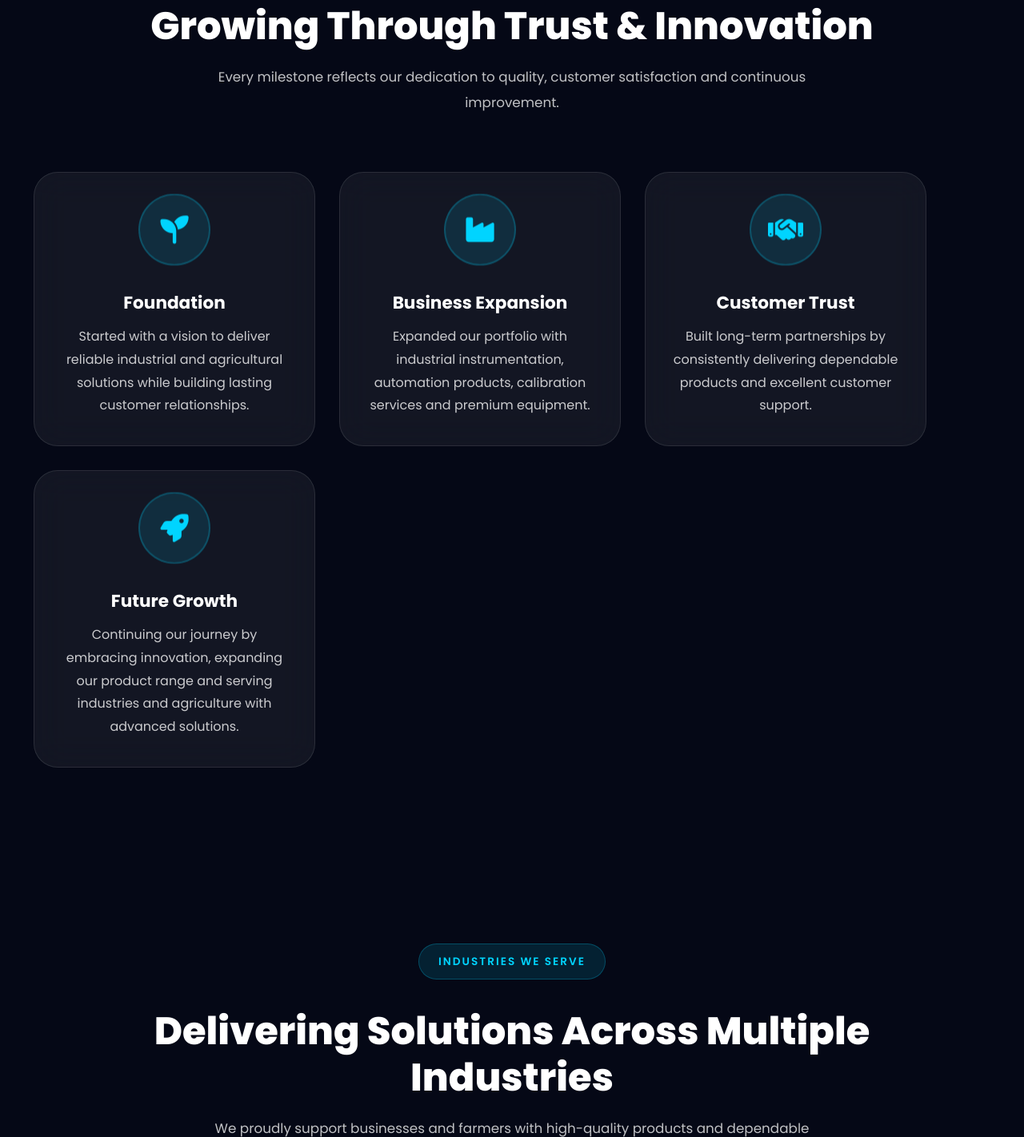
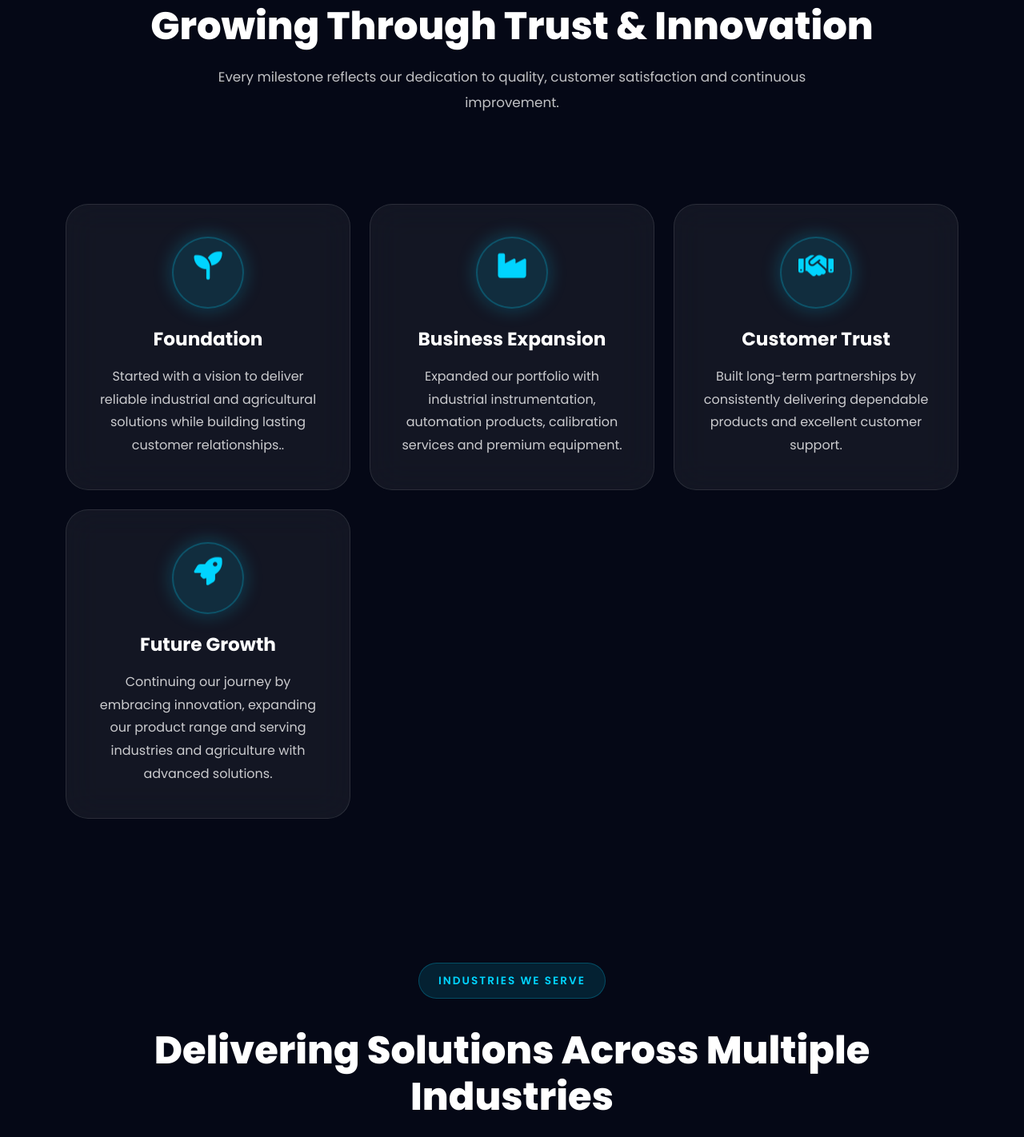
Before and after one commit to san7499/mudhai-instrument-services, a Flask app: page /about in a window 1280 px wide. Shown: the part 4729-6151 px from the top of the page at 80% size. Run offline with Flask 3, Linux system fonts and the light colour scheme; some libraries are stand-ins or nearby versions.

Commit message:
About issue of our journy card

```diff
--- a/templates/about.html
+++ b/templates/about.html
@@ -575,90 +575,144 @@ WHY CHOOSE US
 OUR JOURNEY
 ========================================== -->
 
-<section class="journey-section">
+<section class="why-us-section">
 
     <div class="container">
 
         <div class="section-header text-center">
 
             <span class="section-tag">
+
                 OUR JOURNEY
+
             </span>
 
             <h2>
+
                 Growing Through Trust & Innovation
+
             </h2>
 
             <p>
+
                 Every milestone reflects our dedication to quality,
                 customer satisfaction and continuous improvement.
+
             </p>
 
         </div>
 
-        <div class="timeline">
+        <div class="row g-4">
 
-            <div class="timeline-item">
+            <div class="col-lg-4 col-md-6">
 
-                <div class="timeline-icon">
+                <div class="feature-card">
+
+                    <div class="feature-icon">
+
                         <i class="fa-solid fa-seedling"></i>
+
                     </div>
 
-                <h5>Foundation</h5>
+                    <h4>
+
+                        Foundation
+
+                    </h4>
 
                     <p>
+
                         Started with a vision to deliver reliable industrial
                     	and agricultural solutions while building lasting
-                    customer relationships.
+                    	customer relationships..
+
                     </p>
 
                 </div>
 
-            <div class="timeline-item">
-
-                <div class="timeline-icon">
-                    <i class="fa-solid fa-industry"></i>
             </div>
 
-                <h5>Business Expansion</h5>
+            <div class="col-lg-4 col-md-6">
+
+                <div class="feature-card">
+
+                    <div class="feature-icon">
+
+                        <i class="fa-solid fa-industry"></i>
+
+                    </div>
+
+                    <h4>
+
+                        Business Expansion
+
+                    </h4>
 
                     <p>
+
                         Expanded our portfolio with industrial
                     	instrumentation, automation products,
                     	calibration services and premium equipment.
+
                     </p>
 
                 </div>
 
-            <div class="timeline-item">
-
-                <div class="timeline-icon">
-                    <i class="fa-solid fa-handshake"></i>
             </div>
 
-                <h5>Customer Trust</h5>
+            <div class="col-lg-4 col-md-6">
+
+                <div class="feature-card">
+
+                    <div class="feature-icon">
+
+                        <i class="fa-solid fa-handshake"></i>
+
+                    </div>
+
+                    <h4>
+
+                        Customer Trust
+
+                    </h4>
 
                     <p>
+
                         Built long-term partnerships by consistently
                     	delivering dependable products and excellent
                     	customer support.
+
                     </p>
 
                 </div>
 
-            <div class="timeline-item">
-
-                <div class="timeline-icon">
-                    <i class="fa-solid fa-rocket"></i>
             </div>
 
-                <h5>Future Growth</h5>
+            <div class="col-lg-4 col-md-6">
+
+                <div class="feature-card">
+
+                    <div class="feature-icon">
+
+                        <i class="fa-solid fa-rocket"></i>
+
+                    </div>
+
+                    <h4>
+
+                        Future Growth
+
+                    </h4>
 
                     <p>
+
                         Continuing our journey by embracing innovation,
                     	expanding our product range and serving industries
                     	and agriculture with advanced solutions.
+
                     </p>
+
+                </div>
 
             </div>
 
--- a/templates/home.html
+++ b/templates/home.html
@@ -559,10 +559,9 @@ WHY PARTNER WITH US
         </div>
 
         <div class="row g-4">
-
             <div class="col-lg-4 col-md-6">
 
-                <div class="glass-card">
+                <div class="glass-card partner-card">
 
                     <i class="fa-solid fa-medal fa-3x text-primary mb-4"></i>
 
@@ -582,7 +581,6 @@ WHY PARTNER WITH US
                 </div>
 
             </div>
-
             <div class="col-lg-4 col-md-6">
 
                 <div class="glass-card partner-card">
```
Also changed, not shown: templates/blog_details.html (+0 -100 lines), static/images/certifications/apeda.png, static/images/certifications/iec.png. Lines whose indentation alone changed are shown as unchanged.
